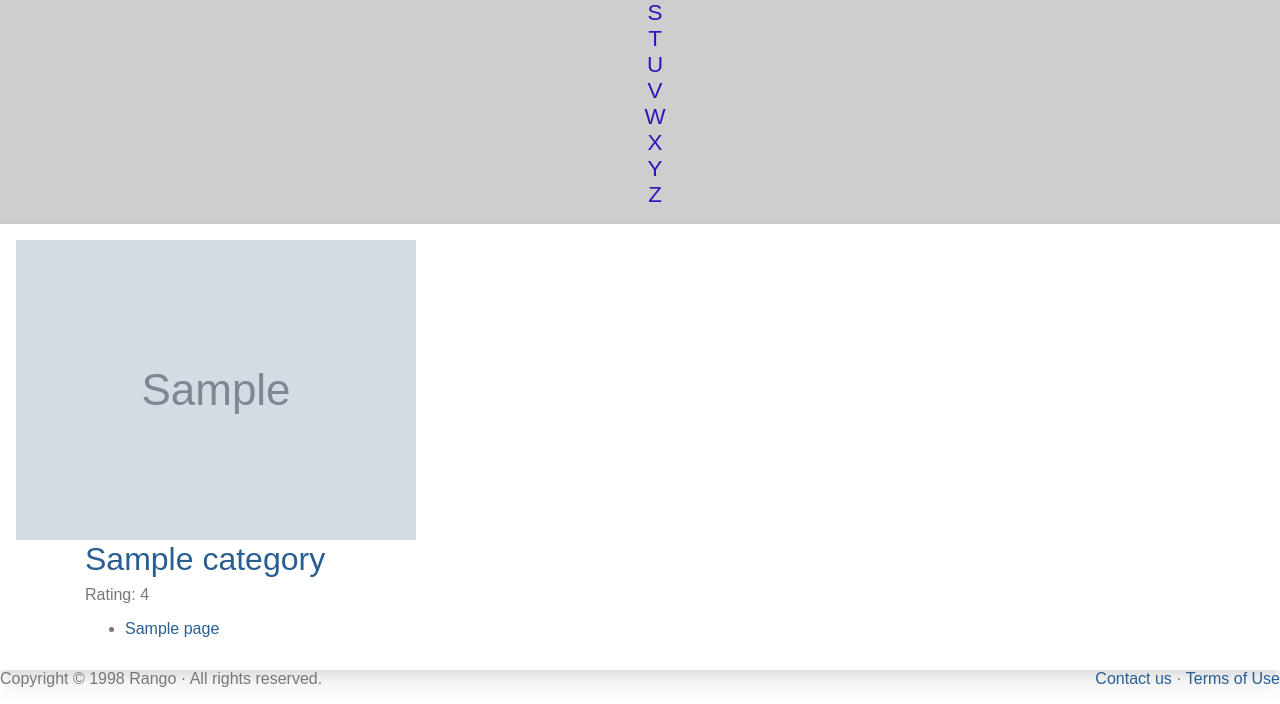
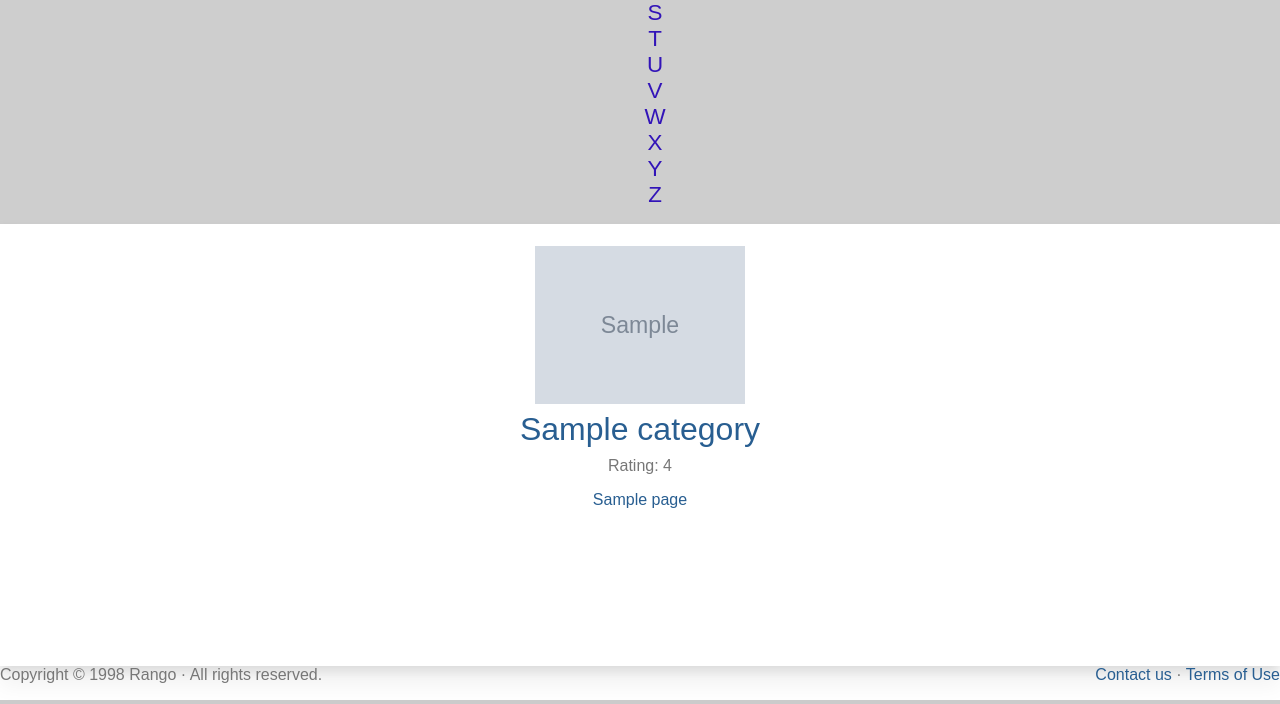
Before and after one commit to engiedinana/Rango_Project, a Django app: page / in a window 1280 px wide. Shown: the part 606-1310 px from the top of the page. Run offline with Django 3.2, Linux system fonts and the light colour scheme; tables that the repository leaves empty hold one stand-in row (values such as "Sample post"); grey boxes marked "Sample" are stand-in pictures; data that the repository does not hold is empty; some libraries are stand-ins or nearby versions.

Commit message:
fixed size image container

```diff
--- a/static/css/index.css
+++ b/static/css/index.css
@@ -7,6 +7,12 @@ body, footer {
 .image { /*dummy content*/
     max-width: 100%;
     max-height: 100%;
+  }
+  #image_container{
+    width: inherit;
+    height: 40%;
+    margin: 3px;
+    padding: 3px;
   }
 
   .page {
@@ -26,9 +32,15 @@ body, footer {
     box-shadow:
       0 5px 10px rgba(0, 0, 0, 0.1),
       0 20px 20px rgba(0, 0, 0, 0.05);
+    text-align: center;
   }
+.pages{
+  list-style-type: none;
+  text-align: center;
+  text-decoration: none;
+}
 
-#add_cat {
+.add_cat {
     color:black;
     font-size:50px;
     display: flex;
@@ -37,7 +49,6 @@ body, footer {
     text-decoration: none;
     list-style-type: none;
 }
-
 
 #cat_title {
     text-align: left;
@@ -51,6 +62,11 @@ body, footer {
     width: 100%;
     flex-direction: row;
     justify-content: space-between;
+
+}
+
+.container{
+  display: inline-block;
 }
 
 .CharacterContainer {
--- a/static/js/index.js
+++ b/static/js/index.js
@@ -8,18 +8,16 @@ window.addEventListener('load',  function() {
          for(var i = 0; i < k.categories.length; i++){
             console.log(k.categories[i].title)
                html = html + `<div class="article">
-                           <img class="image" src="/static/images/`+k.categories[i].image+`">
+                           <div id = "image_container"><img class="image" src="/static/images/`+k.categories[i].image+`"> </div>
                            <div class="container">
                               <h2> <a href= /rango/category/`+ k.categories[i].slug +`>` + k.categories[i].title + `</a></h2>
-                              <p class="title"> Rating: `+k.categories[i].rating+`</p>
-                              <ul>`
+                              <p class="rating"> Rating: `+k.categories[i].rating+`</p>`
             for(var j = 0; j < k.categories[i].pages.length; j++){
                console.log(k.categories[i].pages[j])
-               html = html + `<li>
-                                 <a href=` + k.categories[i].pages[j].url + ` data-toggle="tooltip" title = "`+ k.categories[i].pages[j].description + `" > ` +k.categories[i].pages[j].title+`</a>
-                              </li>`
+               html = html + `
+                                 <a class = "pages" href=` + k.categories[i].pages[j].url + ` data-toggle="tooltip" title = "`+ k.categories[i].pages[j].description + `" > ` +k.categories[i].pages[j].title+`</a> </br>`
             }
-            html = html + `</ul>
+            html = html + `
                         </div>
                   </div>`
          }
```
